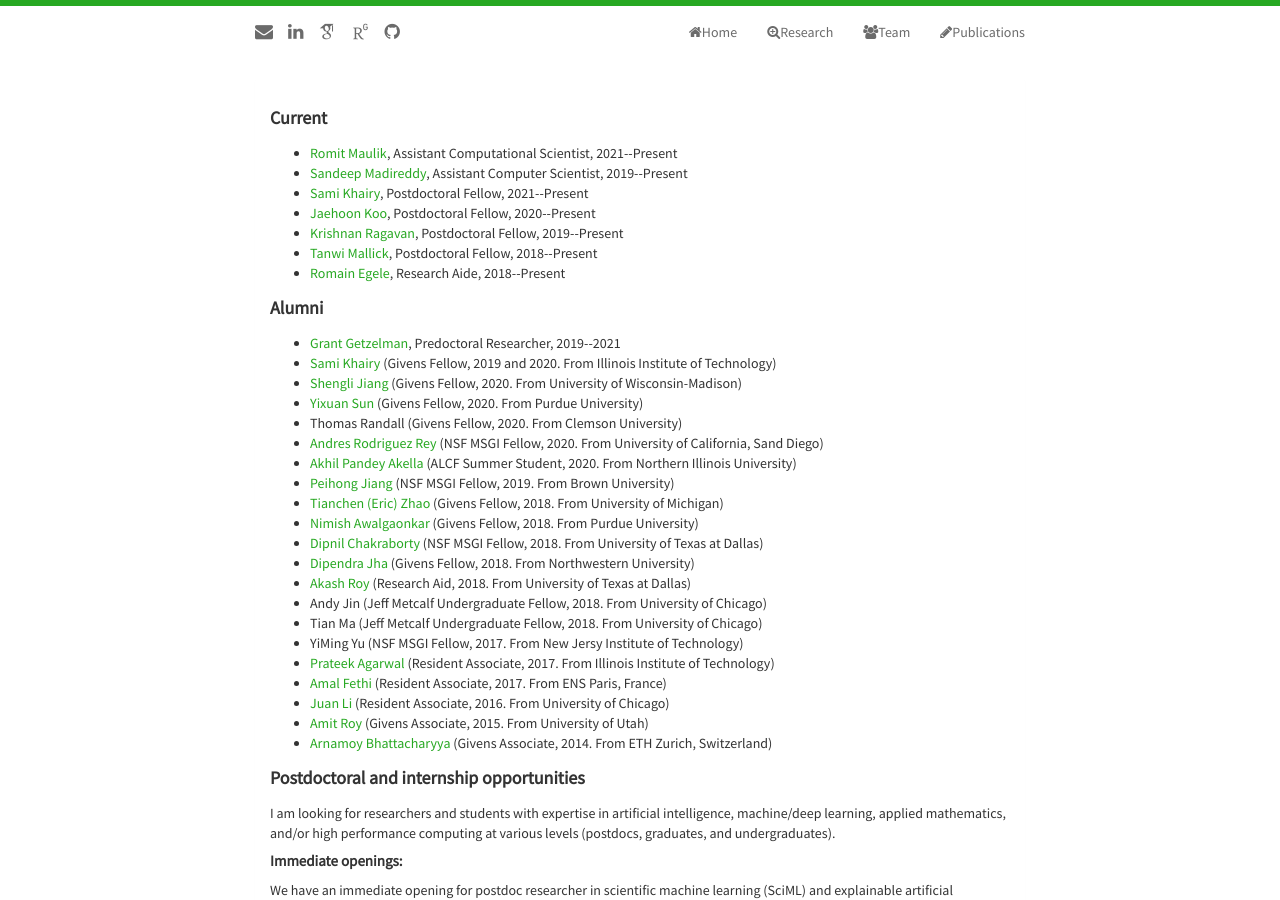
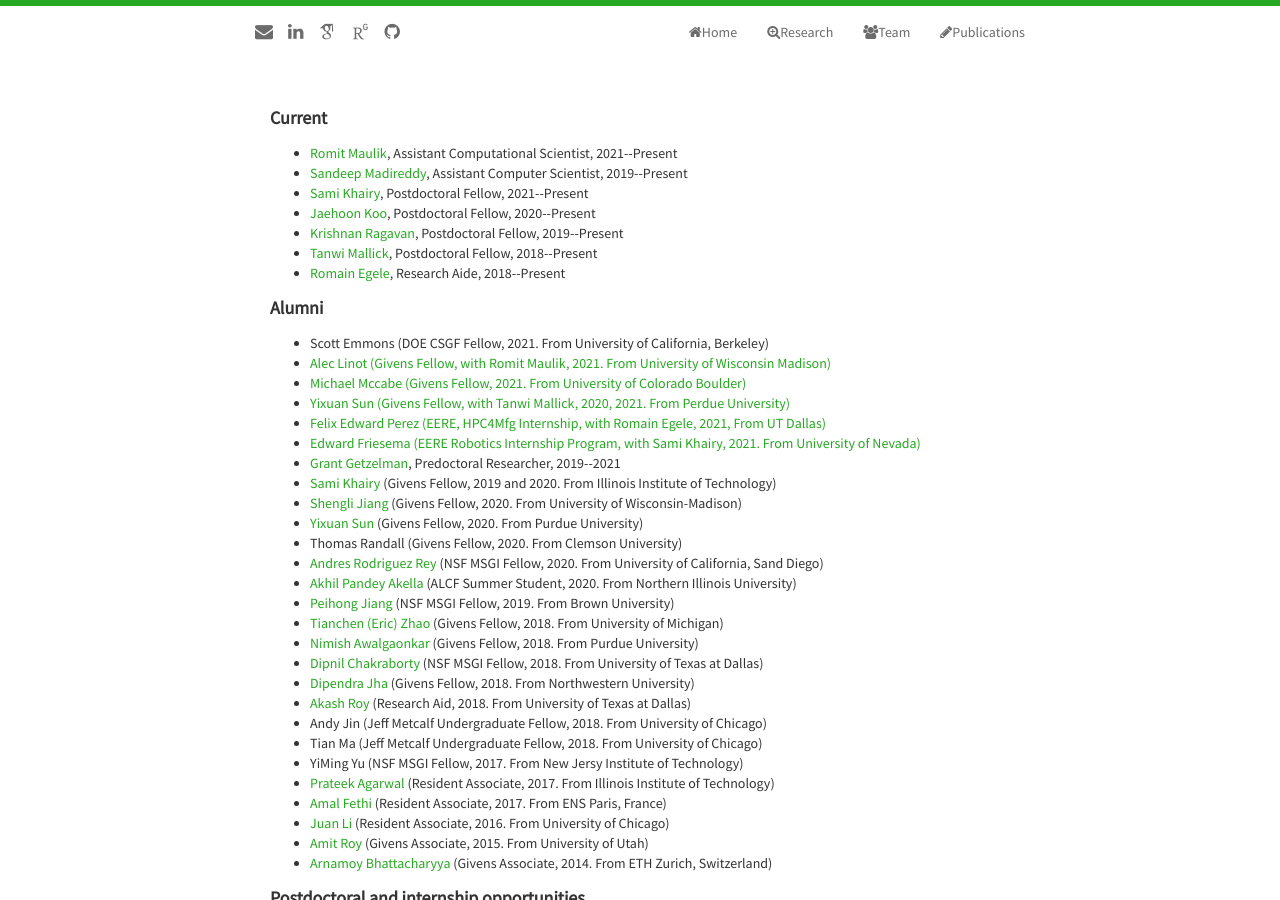
Before and after one commit to pbalapra/pbalapra.github.io, a Jekyll site: the page built from jobs.html, in a window 1280 px wide and 900 px high. Built offline with Jekyll 4.4.1, drawn with Linux system fonts in a browser that asks for light colours; nearby versions of some CDN libraries; some web fonts are replaced.

Commit message:
update team

```diff
--- a/_includes/team.html
+++ b/_includes/team.html
@@ -16,6 +16,12 @@
       </ul>
       <h5><strong>Alumni</strong></h5>
       <ul class="itemize1" align="justify">
+        <li class="itemize"><a href="http://scottemmons.com/", target="black_"> </a>Scott Emmons (DOE CSGF Fellow, 2021. From University of California, Berkeley) </li>
+        <li class="itemize"><a href="https://grahamgroup.wiscweb.wisc.edu/staff/linot-alec/", target="black_"> Alec Linot (Givens Fellow, with Romit Maulik, 2021.  From University of Wisconsin Madison) </li>
+        <li class="itemize"><a href="https://www.linkedin.com/in/mmccabe-210/", target="black_"> Michael Mccabe (Givens Fellow, 2021. From University of Colorado Boulder) </li>
+        <li class="itemize"><a href="https://www.linkedin.com/in/yixuan-sun-b62251139/", target="black_"> Yixuan Sun (Givens Fellow, with Tanwi Mallick, 2020, 2021.  From Perdue University) </li>
+        <li class="itemize"><a href="https://fr.linkedin.com/in/romain-egele/en", target="black_"> Felix Edward Perez (EERE, HPC4Mfg Internship, with Romain Egele, 2021,  From UT Dallas)  </li>
+        <li class="itemize"><a href="https://www.linkedin.com/in/ed-friesema-97b05632/", target="black_"> Edward Friesema (EERE Robotics Internship Program, with Sami Khairy, 2021. From University of Nevada) </li>
         <li class="itemize"><a href="https://www.linkedin.com/in/grant-getzelman-0301255a/", target="black_">Grant Getzelman</a>, Predoctoral Researcher, 2019--2021 </li>
         <li class="itemize"><a href="https://www.linkedin.com/in/sami-khairy-268b4181/", target="black_">Sami Khairy</a> (Givens Fellow, 2019 and 2020. From Illinois Institute of Technology)</li>
         <li class="itemize"><a href="https://www.linkedin.com/in/shengli-jiang-59500085/", target="black_">Shengli Jiang</a> (Givens Fellow, 2020. From University of Wisconsin-Madison)</li>
```
Also changed, not shown: index.html (+10 -0 lines).
